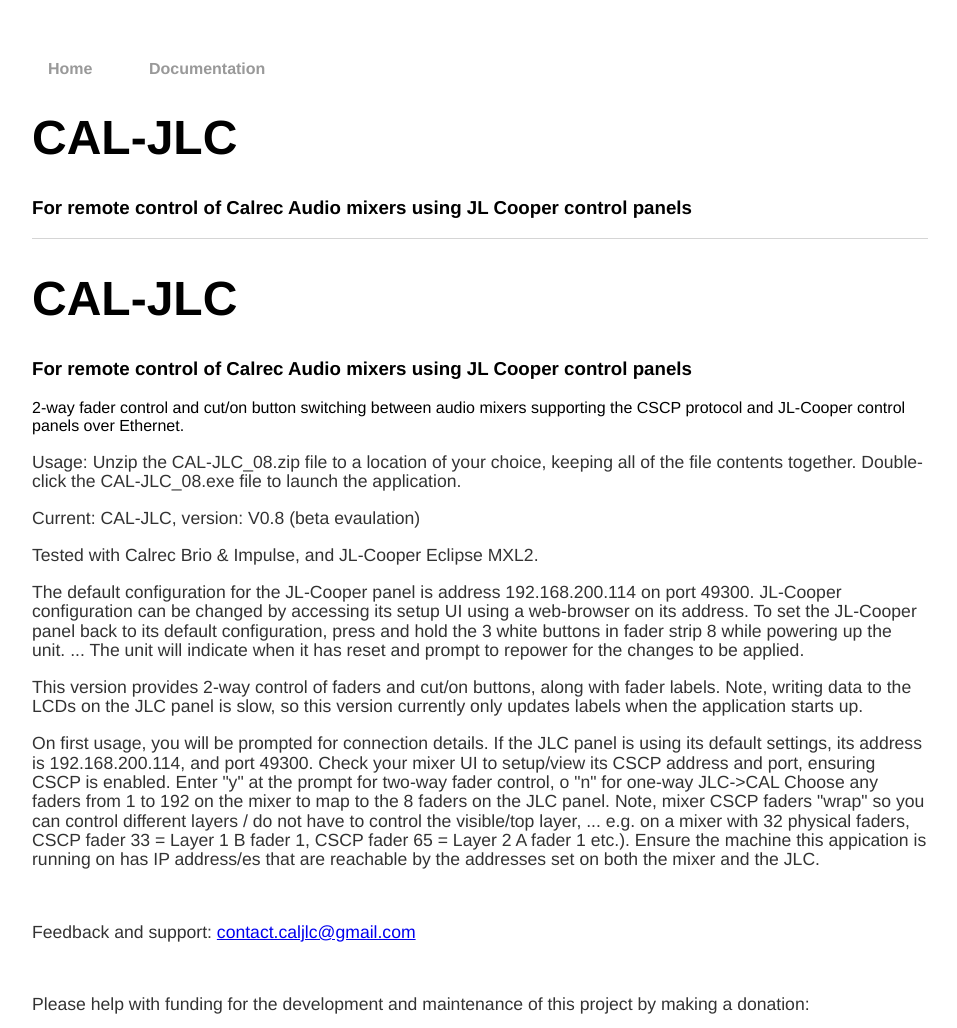
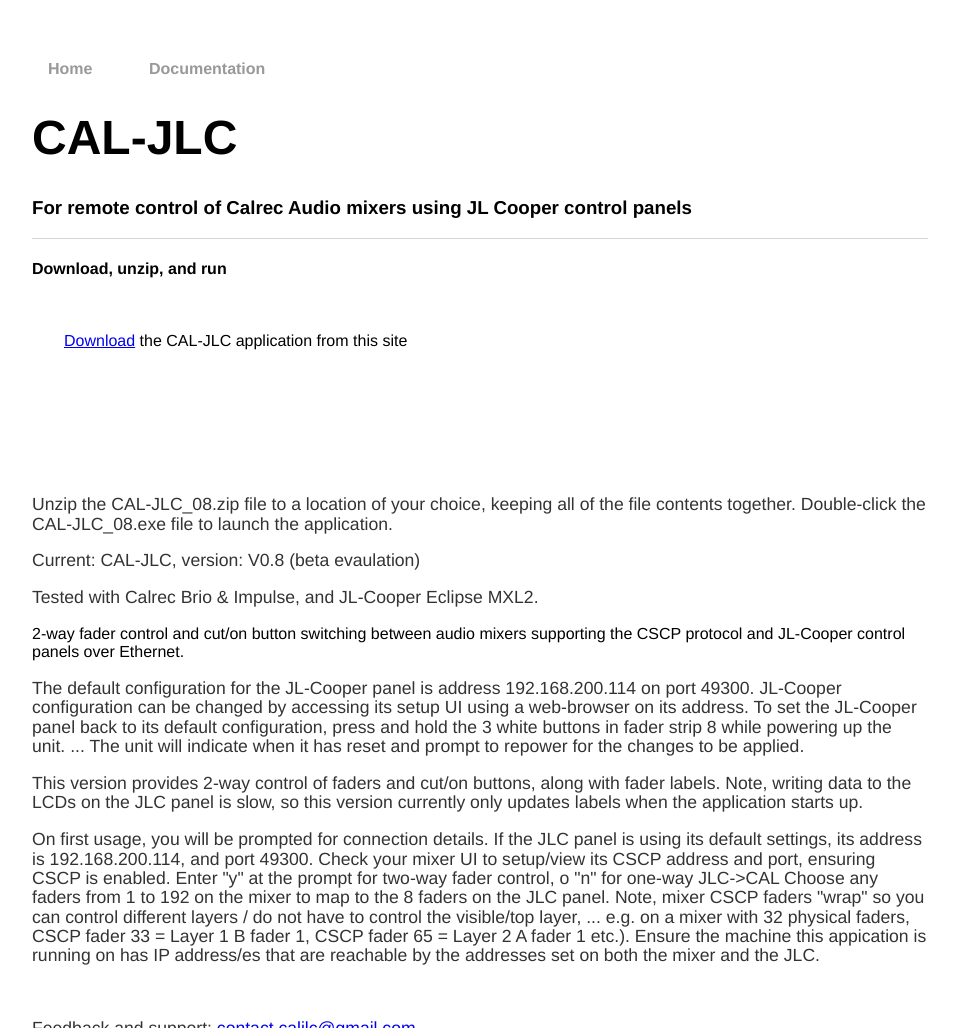
Before and after one commit to caljlc/CAL-JLC, a Jekyll site: the page built from docs/usage.html, in a window 1280 px wide, cut to the strip 0-1028 px from the top of the page. Shown: the whole strip, without its empty margins (160-1117 px from the left). Built offline with Jekyll 4.4.1, drawn with Linux system fonts in a browser that asks for light colours.

Commit message:
Update usage.html

```diff
--- a/docs/usage.html
+++ b/docs/usage.html
@@ -3,15 +3,17 @@
 title: CAL-JLC
 ---
 <div class="blurb">
-	<h1>CAL-JLC</h1>
-	<h3>For remote control of Calrec Audio mixers using JL Cooper control panels</h3>
 
-		2-way fader control and cut/on button switching between audio mixers supporting the CSCP protocol and JL-Cooper control panels over Ethernet.
+	<h4>Download, unzip, and run</h4>
 
+	<ul>
+		<li><a href="https://github.com/caljlc/CAL-JLC/releases/download/V0.8/CAL-JLC_08.zip">Download</a> the CAL-JLC application from this site</li>
+		<li></li>
+		<li></li>
+		<li></li>
+	</ul>
 
 	<p>
-		Usage:
-
 		Unzip the CAL-JLC_08.zip file to a location of your choice, keeping all of the file contents together.
 
 		Double-click the CAL-JLC_08.exe file to launch the application.
@@ -21,7 +23,7 @@
 	<p>Current: CAL-JLC, version: V0.8 (beta evaulation)</p>
 
 	<p>Tested with Calrec Brio & Impulse, and JL-Cooper Eclipse MXL2.</p>
-
+	2-way fader control and cut/on button switching between audio mixers supporting the CSCP protocol and JL-Cooper control panels over Ethernet.
 	<p>
 		The default configuration for the JL-Cooper panel is address 192.168.200.114 on port 49300.
 		JL-Cooper configuration can be changed by accessing its setup UI using a web-browser on its address.
```
